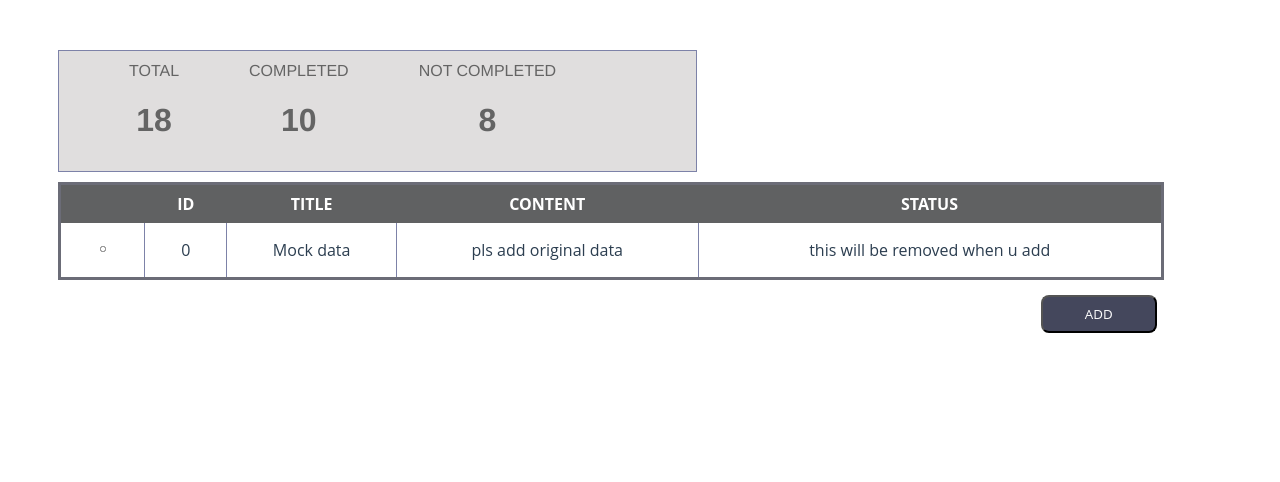
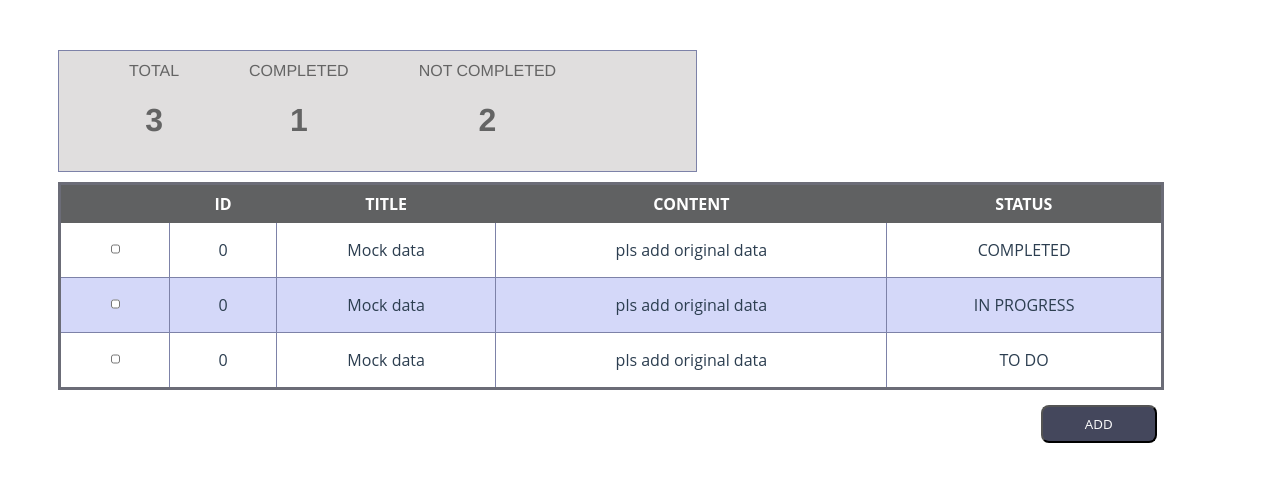
Before and after one commit to GNPranesh/vuejs---homework, a Vue app: page / in a window 1280 px wide. Shown: the top 482 px of the page. Built offline with nearby package versions, Linux system fonts and the light colour scheme.

Commit message:
functional changes

```diff
--- a/src/App.vue
+++ b/src/App.vue
@@ -1,7 +1,25 @@
 <template>
-  <TitleHeaderVue></TitleHeaderVue>
-  <BaseComp v-bind:testData="updatedData" :key="componentKey" @select="setNotification" :checkedNames="checkboxId"></BaseComp>
-  <button class="btn" id="show-modal" @click="showModal = true" @testData="setData(testData)">Add</button>
+  <TitleHeaderVue
+    v-bind:testData="updatedData"
+    :num1="number1"
+    :num2="number2"
+    :num3="number3"
+  ></TitleHeaderVue>
+  <BaseComp
+    v-bind:testData="updatedData"
+    :key="componentKey"
+    @select="setNotification"
+    :checkedNames="checkboxId"
+  >
+  </BaseComp>
+  <button
+    class="btn"
+    id="show-modal"
+    @click="showModal = true"
+    @testData="setData(testData)"
+  >
+    Add
+  </button>
   <Teleport to="body">
     <!-- use the modal component, pass in the prop -->
     <ModalDialog :show="showModal" @close="setData">
@@ -10,53 +28,98 @@
       </template>
     </ModalDialog>
   </Teleport>
-  <NotificationBoxVue :key="componentKey" :display="showAlert"  @select="removeNotification"></NotificationBoxVue>
+  <NotificationBoxVue
+    :key="componentKey"
+    :display="showAlert"
+    @select="removeNotification"
+    @removeData="removeSelectedData"
+  ></NotificationBoxVue>
 </template>
 
 <script>
-import BaseComp from './components/BaseComp.vue';
-import TitleHeaderVue from './components/TitleHeader.vue';
-import ModalDialog from './components/ModalDialog.vue';
-import NotificationBoxVue from './components/NotificationBox.vue';
+import BaseComp from "./components/BaseComp.vue";
+import TitleHeaderVue from "./components/TitleHeader.vue";
+import ModalDialog from "./components/ModalDialog.vue";
+import NotificationBoxVue from "./components/NotificationBox.vue";
+
+const STORAGE_KEY = "test_app";
 
 export default {
-  name: 'App',
+  name: "App",
   data() {
     return {
       showModal: false,
       showAlert: false,
-      updatedData: [{ id: 0, title: "Mock data", content: "pls add original data", status: "this will be removed when u add" }],
+      updatedData: [
+        {
+          id: 0,
+          title: "Mock data",
+          content: "pls add original data",
+          status: "COMPLETED",
+        },
+        {
+          id: 0,
+          title: "Mock data",
+          content: "pls add original data",
+          status: "IN PROGRESS",
+        },
+        {
+          id: 0,
+          title: "Mock data",
+          content: "pls add original data",
+          status: "TO DO",
+        },
+      ],
+      number1: 1,
+      number2: 1,
+      number3: 1,
+      numObj1: [],
+      numObj2: [],
+      numObj3: [],
       componentKey: 0,
       componentKeyAlert: 0,
-      checkboxId: []
-    }
+      checkboxId: [],
+    };
   },
   components: {
     TitleHeaderVue,
     BaseComp,
     ModalDialog,
-    NotificationBoxVue
+    NotificationBoxVue,
   },
   methods: {
     setData(e) {
       this.updatedData = e;
-      console.log("apppp", this.updatedData)
+      localStorage.setItem(STORAGE_KEY, JSON.stringify(this.updatedData));
       this.showModal = false;
       this.componentKey += 1;
+      this.numObj1 = this.updatedData.filter((i) => i.status === "COMPLETED");
+      this.number1 = this.numObj1.length;
+
+      this.numObj2 = this.updatedData.filter((i) => i.status === "IN PROGRESS");
+      this.number2 = this.numObj2.length;
+
+      this.numObj3 = this.updatedData.filter((i) => i.status === "TO DO");
+      this.number3 = this.numObj3.length;
     },
     setNotification(e, data) {
-      this.showAlert = e
-      this.checkboxId = data
+      this.showAlert = e;
+      this.checkboxId = data;
       this.componentKeyAlert += 1;
-      console.log("checkbox id", this.checkboxId)
     },
     removeNotification(e, data) {
-      this.showAlert = e
-      this.checkboxId = data
-      console.log("checkbox id", this.checkboxId)
-    }
+      this.showAlert = e;
+      this.checkboxId = data;
+      console.log("checkbox id", this.checkboxId);
+    },
+    removeSelectedData() {
+      this.showAlert = false;
+      let index = this.updatedData.findIndex((i) => i.id === this.checkboxId);
+      this.updatedData.splice(index, 1);
+      localStorage.setItem(STORAGE_KEY, JSON.stringify(this.updatedData));
+    },
   },
-}
+};
 </script>
 
 <style>
@@ -72,14 +135,14 @@ export default {
 }
 
 .btn {
-  font-family: 'Open Sans', sans-serif;
+  font-family: "Open Sans", sans-serif;
   width: 10%;
   float: right;
   margin: 15px 65px 0 15px;
   padding: 8px;
-  background: #44475C;
+  background: #44475c;
 
-  color: #FFF;
+  color: #fff;
   text-transform: uppercase;
   border-radius: 8px;
 }
--- a/src/components/BaseComp.vue
+++ b/src/components/BaseComp.vue
@@ -1,5 +1,5 @@
 <template>
-    <table id="BaseComp" >
+  <table id="BaseComp">
     <thead>
       <tr>
         <th></th>
@@ -10,46 +10,48 @@
       </tr>
     </thead>
 
-        <tbody >
-            <tr v-bind:key="row.length" v-for="row in testData" >
+    <tbody>
+      <tr v-bind:key="row.length" v-for="row in testData">
         <td class="tbldata">
-                    <input class="checkbx" type="checkbox" v-model="checkedNames" @click="setCheckbox(row.id)" id={{row.id}} />
+          <input
+            class="checkbx"
+            type="checkbox"
+            @click="setCheckbox(row.id)"
+            id="{{row.id}}"
+          />
         </td>
-                <td>{{row.id}}</td>
-                <td>{{row.title}}</td>
-                <td>{{row.content}}</td>
-                <td>{{row.status}}</td>
+        <td>{{ row.id }}</td>
+        <td>{{ row.title }}</td>
+        <td>{{ row.content }}</td>
+        <td>{{ row.status }}</td>
       </tr>
     </tbody>
   </table>
 </template>
 
 <script>
-    const STORAGE_KEY = 'test_app'
+const STORAGE_KEY = "test_app";
 //console.log(this.testData)
 export default {
+  props: ["testData"],
 
-     props: [ 'testData'],
-
-
-    name: 'BaseComp',
+  name: "BaseComp",
   data() {
-        console.log("base component",this.testData)
+    console.log("base component", this.testData);
     return {
-            rows : JSON.parse(localStorage.getItem(STORAGE_KEY)|| '[]'),
-            showAlert:false,
-            checkedId:[]
-        }
+      rows: JSON.parse(localStorage.getItem(STORAGE_KEY) || "[]"),
+      showAlert: false,
+      checkedId: [],
+    };
   },
-    methods:{
-        setCheckbox(e){
-            this.showAlert = true
-            this.checkedId.push({id:e})
-            this.$emit('select', this.showAlert,this.checkedId)
-            console.log("checked",this.checkedNames)
-
-        }
-    }
+  methods: {
+    setCheckbox(e) {
+      this.showAlert = true;
+      this.checkedId = e;
+      this.$emit("select", this.showAlert, this.checkedId);
+      console.log("checked", this.checkedNames);
+    },
+  },
 };
 </script>
 <style>
@@ -57,12 +59,13 @@ export default {
   width: 10%;
   border-radius: 30px;
 }
-.tbldata{
+
+.tbldata {
   text-align: center;
 }
 
 table {
-    font-family: 'Open Sans', sans-serif;
+  font-family: "Open Sans", sans-serif;
   width: 95%;
   border-collapse: collapse;
   border: 3px solid #6b6c77;
@@ -73,7 +76,7 @@ table th {
   text-transform: uppercase;
   text-align: center;
   background: #606162;
-    color: #FFF;
+  color: #fff;
   padding: 8px;
   min-width: 30px;
 }
@@ -81,8 +84,8 @@ table th {
 table td {
   text-align: center;
   padding: 8px;
-    border-right: 1px solid #7D82A8;
-    border-bottom: 1px solid #7D82A8;
+  border-right: 1px solid #7d82a8;
+  border-bottom: 1px solid #7d82a8;
 }
 
 table td:last-child {
@@ -90,6 +93,6 @@ table td:last-child {
 }
 
 table tbody tr:nth-child(2n) td {
-    background: #D4D8F9;
+  background: #d4d8f9;
 }
 </style>
--- a/src/components/ModalDialog.vue
+++ b/src/components/ModalDialog.vue
@@ -88,7 +88,6 @@ export default {
         status: `${this.status}`
       })
       this.testData = this.todos;
-      console.log("checking data", this.testData)
       this.title = this.content = this.status = ""
       this.$emit('close', this.testData)
     }
@@ -174,7 +173,6 @@ input {
 .modal-body {
   margin: 20px 0;
 }
-
 .modal-default-button {
   float: right;
 }
--- a/src/components/NotificationBox.vue
+++ b/src/components/NotificationBox.vue
@@ -7,7 +7,7 @@
             <button @click="resetAlert" class="btnStyle">No</button>
         </div>
         <div class="btnstyleYes">
-            <button class="btnStyle">Yes</button>
+            <button class="btnStyle" @click="$emit('removeData')">Yes</button>
         </div>
 
     </div>
--- a/src/components/TitleHeader.vue
+++ b/src/components/TitleHeader.vue
@@ -1,17 +1,20 @@
 <template>
   <div class="root">
     <div class="report">
-            <span>Total
-                <h1>{{numbers.num3 = numbers.num1 + numbers.num2}} </h1>
+      <span
+        >Total
+        <h1>{{ (num4 = num1 + num2 + num3) }}</h1>
       </span>
-            <span>Completed
+      <span
+        >Completed
         <h1>
-                    {{numbers.num1 }}
+          {{ num1 }}
         </h1>
       </span>
-            <span>Not Completed
+      <span
+        >Not Completed
         <h1>
-                    {{numbers.num2}}
+          {{ num2 + num3 }}
         </h1>
       </span>
       <span> </span>
@@ -21,13 +24,18 @@
 </template>
 
 <script>
+// var completed = this.testData.find((i) => i.id === "COMPLETED");
+// var inProgress = this.testData.find((i) => i.id === "IN PROGRESS");
+// var todo = this.testData.find((i) => i.id === "TO DO");
+
 export default {
-    name: 'TitleHeader',
+  props: ["testData","num1","num2","num3"],
+  name: "TitleHeader",
+
   data() {
     return {
-            numbers:
-                { num1: 10, num2: 8, num3: 0 }
-        }
+      num4: 0,
+    };
   }
 };
 </script>
@@ -37,13 +45,14 @@ export default {
   display: flex;
   flex-direction: row;
 }
+
 .report {
   display: flex;
   flex-direction: row;
   justify-content: space-evenly;
   height: 120px;
   flex-grow: 2;
-    border: 1px solid #7D82A8;
+  border: 1px solid #7d82a8;
   background-color: #e0dede;
   color: #646464;
   text-transform: uppercase;
```
Lines whose indentation alone changed are shown as unchanged.
